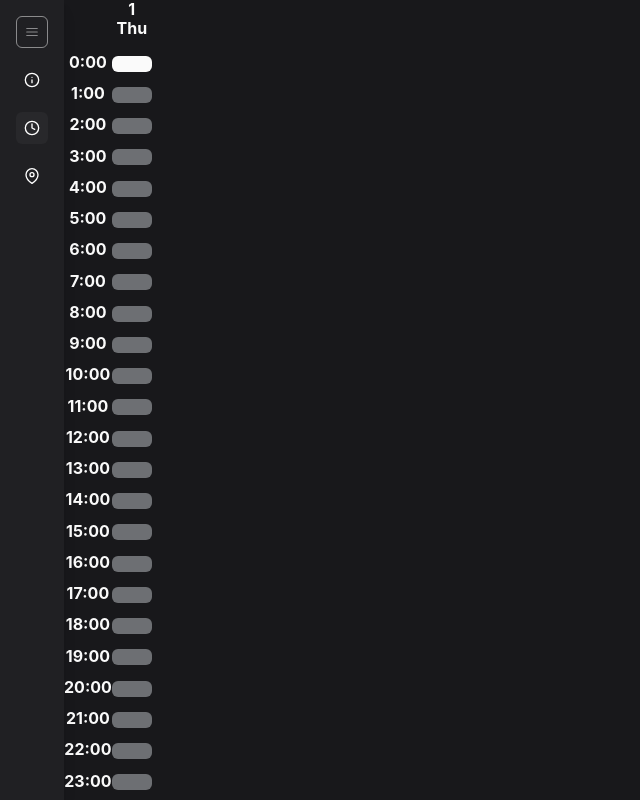
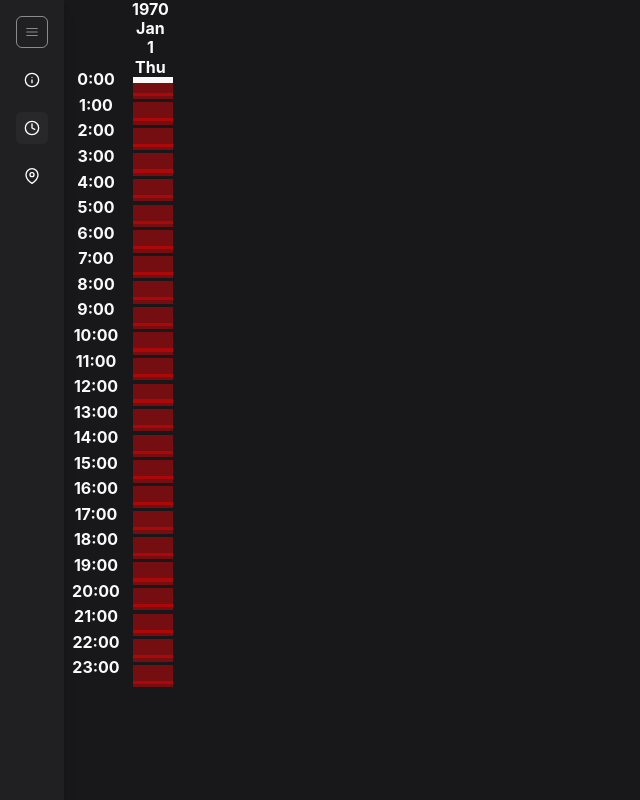
Before and after one commit to salmanayazz/event-planner, a React (Vite) app in the folder client/: page /groups/1/events/1/availability in a window 1280 px wide. Shown: the whole page, without its empty margins (0-640 px from the left). Built offline with nearby package versions, Linux system fonts and the light colour scheme; no server answers.

Commit message:
reduced TimeSelector intervals to 15 mins and added year and month title

```diff
--- a/client/src/components/TimeSelector.tsx
+++ b/client/src/components/TimeSelector.tsx
@@ -1,4 +1,4 @@
-import { Button, Heading, Box } from "@chakra-ui/react";
+import { Button, Heading, Box, Flex } from "@chakra-ui/react";
 import { useEffect, useState } from "react";
 
 interface TimeSelectorProps {
@@ -33,17 +33,18 @@ export default function TimeSelector({
 
     const currentDate = new Date(startDate);
 
-    // iterate through each day and create a time slot for each hour
+    // iterate through each day and create a time slot for each 15-minute interval
     while (currentDate <= endDate) {
       const date = new Date(currentDate);
       const timeSlots: TimeSlot[] = [];
 
-      for (let i = 0; i < 24; i++) {
+      for (let i = 0; i < 24 * 4; i++) {
         const time = new Date(
           currentDate.getFullYear(),
           currentDate.getMonth(),
           currentDate.getDate(),
-          i
+          Math.floor(i / 4),
+          (i % 4) * 15
         );
         timeSlots.push({
           time: time.getTime(),
@@ -101,11 +102,31 @@ export default function TimeSelector({
   };
 
   return (
-    <Box display="table">
-      <Box display="table-row">
-        <Box display="table-cell" />
-        {dates.map((dateSlot) => (
-          <Box key={dateSlot.date} display="table-cell" textAlign="center">
+    <Box>
+      <Flex>
+        <Box width="4rem" />
+        {dates.map((dateSlot, i) => (
+          <Flex
+            key={dateSlot.date}
+            direction="column"
+            align="center"
+            flex="1"
+            justifyContent="end"
+          >
+            {(i === 0 ||
+              (new Date(dateSlot.date).getMonth() === 0 &&
+                new Date(dateSlot.date).getDate() === 1)) && (
+              <Heading size="sm" color="sec.100">
+                {new Date(dateSlot.date).getFullYear()}
+              </Heading>
+            )}
+            {(i === 0 || new Date(dateSlot.date).getDate() === 1) && (
+              <Heading size="sm" color="sec.100">
+                {new Date(dateSlot.date).toLocaleString("default", {
+                  month: "short",
+                })}
+              </Heading>
+            )}
             <Heading size="sm" color="sec.100">
               {new Date(dateSlot.date).getDate()}
             </Heading>
@@ -116,35 +137,46 @@ export default function TimeSelector({
                 ]
               }
             </Heading>
-          </Box>
+          </Flex>
         ))}
-      </Box>
+      </Flex>
       {dates[0]?.timeSlots.map((timeSlot, i) => (
-        <Box key={timeSlot.time} display="table-row">
-          <Box display="table-cell" textAlign="center">
-            <Heading size="sm" color="sec.100">
-              {new Date(timeSlot.time).getHours()}:00
-            </Heading>
-          </Box>
+        <Flex key={timeSlot.time} height="0.4rem" gap="0.3rem">
+          <Flex align="center" justify="center" width="4rem">
+            {i % 4 === 0 && ( // show the label only for each hour
+              <Heading size="sm" color="sec.100">
+                {new Date(timeSlot.time).getHours()}:00
+              </Heading>
+            )}
+          </Flex>
           {dates.map((dateSlot, j) => (
-            <Box key={j} display="table-cell">
+            <Flex
+              key={j}
+              flex="1"
+              align="center"
+              justify="center"
+              height="100%"
+            >
               <Button
-                height="1rem"
+                height="100%"
                 bg={
                   dateSlot.timeSlots[i].status === "selected"
-                    ? "pri.300"
+                    ? "green"
                     : dateSlot.timeSlots[i].status === "not selected"
                     ? "sec.100"
-                    : "gray.100"
+                    : "red"
                 }
                 onClick={() =>
                   handleClick(dateSlot.date, dateSlot.timeSlots[i])
                 }
                 isDisabled={dateSlot.timeSlots[i].status === "disabled"}
+                padding="0"
+                borderRadius="0"
+                mb={i % 4 === 3 ? "0.4rem" : "0"}
               />
-            </Box>
+            </Flex>
           ))}
-        </Box>
+        </Flex>
       ))}
     </Box>
   );
```
